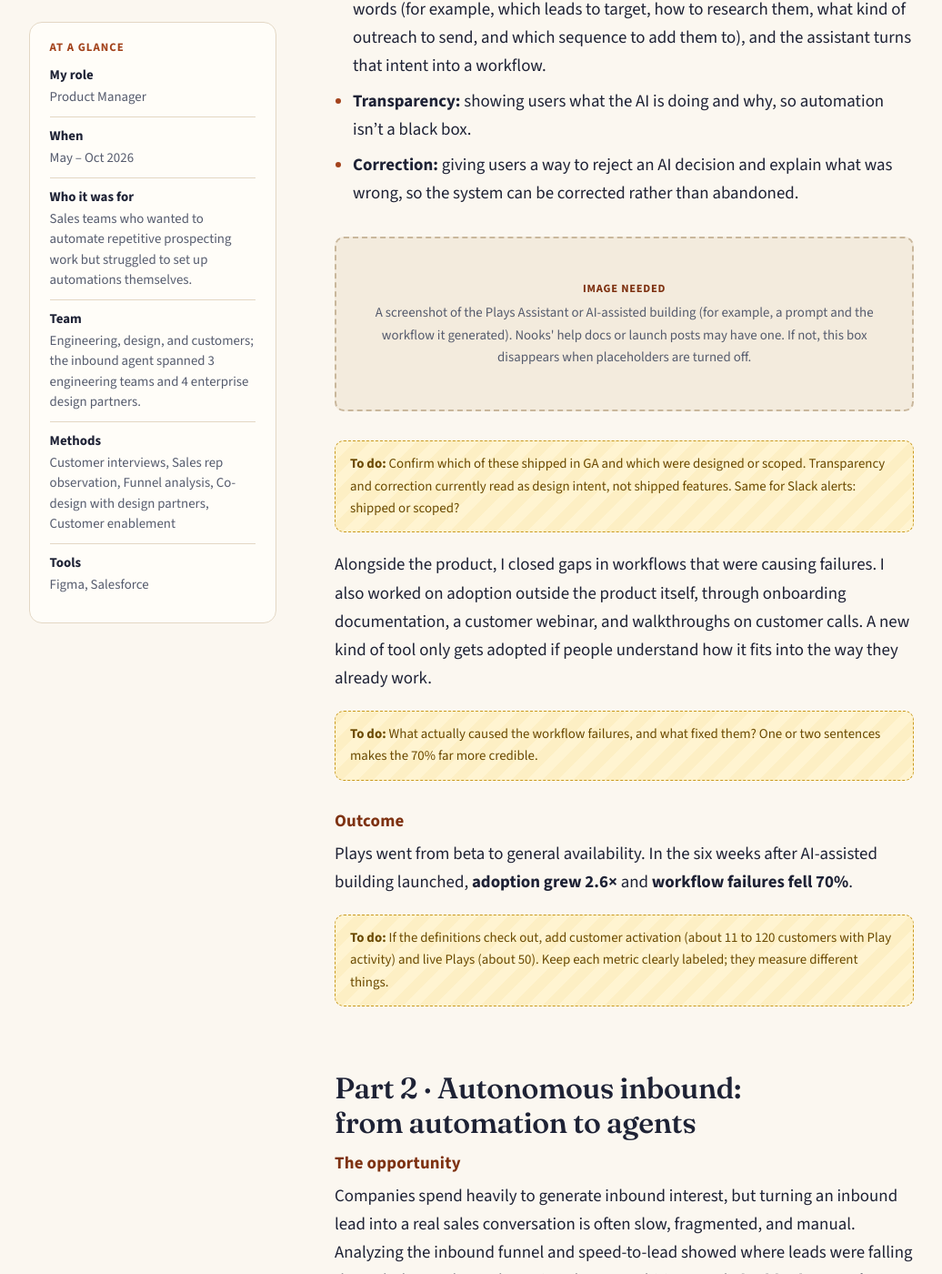
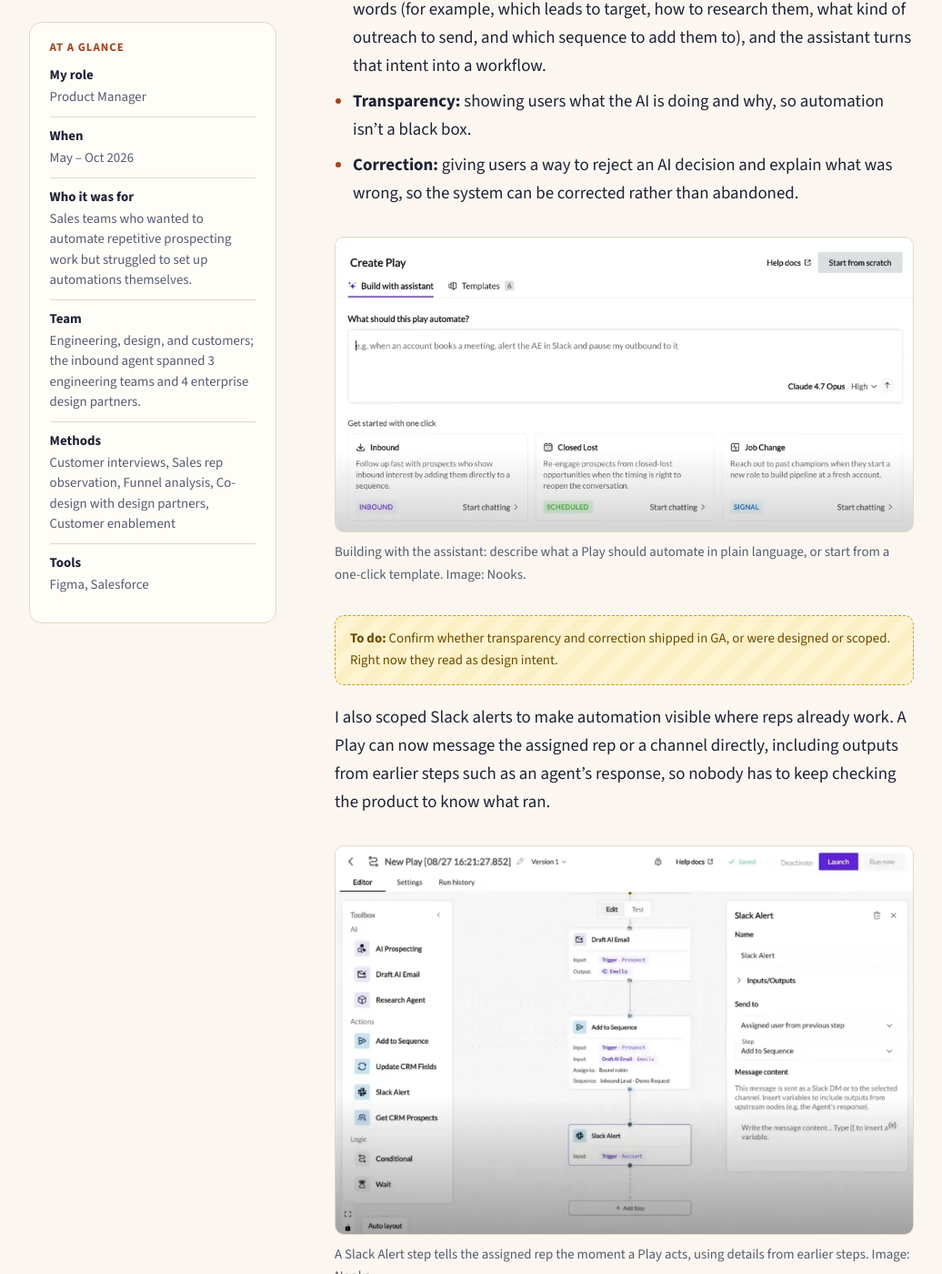
Before and after one commit to sabrinahu618/portfolio, a Jekyll site: the page built from _projects/nooks.md, in a window 1280 px wide and 1400 px high, scrolled down 3262 px. Shown: the whole window at 91% size, without its empty margins (32-1068 px from the left). Built offline with Jekyll 4.4.1, drawn with Linux system fonts in a browser that asks for light colours; some of the changed text lies outside the part shown.

Commit message:
Add Plays Assistant and Slack Alert screenshots to Nooks case study
Figures now open full size when clicked.

Co-Authored-By: Claude Opus 5.5 <noreply@anthropic.com>
Claude-Session: https://claude.ai/code/session_01HybnYJGYPLDq5hkAYptQSd

```diff
--- a/_includes/figure.html
+++ b/_includes/figure.html
@@ -5,11 +5,11 @@
   Leave src empty to show a placeholder box while drafting:
   {% include figure.html alt="" caption="" need="Photo of students presenting their websites" %}
 
-  Add wide=true to let the image break out wider than the text column.
+  Images open full size when clicked, so detailed screenshots stay readable.
 {%- endcomment -%}
 {%- if include.src and include.src != "" -%}
 <figure class="figure{% if include.wide %} figure--wide{% endif %}">
-  <img src="{{ include.src | relative_url }}" alt="{{ include.alt }}"{% if include.width %} width="{{ include.width }}" height="{{ include.height }}"{% endif %} loading="lazy" decoding="async">
+  <a class="figure__zoom" href="{{ include.src | relative_url }}" title="Open full-size image"><img src="{{ include.src | relative_url }}" alt="{{ include.alt }}"{% if include.width %} width="{{ include.width }}" height="{{ include.height }}"{% endif %} loading="lazy" decoding="async"></a>
   {%- if include.caption %}<figcaption>{{ include.caption }}</figcaption>{% endif %}
 </figure>
 {%- elsif site.show_placeholders -%}
--- a/_projects/nooks.md
+++ b/_projects/nooks.md
@@ -60,9 +60,13 @@ I shifted the strategy from asking customers to configure every step themselves
 - **Transparency:** showing users what the AI is doing and why, so automation isn't a black box.
 - **Correction:** giving users a way to reject an AI decision and explain what was wrong, so the system can be corrected rather than abandoned.
 
-{% include figure.html need="A screenshot of the Plays Assistant or AI-assisted building (for example, a prompt and the workflow it generated). Nooks' help docs or launch posts may have one. If not, this box disappears when placeholders are turned off." %}
+{% include figure.html src="/assets/img/nooks/plays-assistant.webp" alt="The Create Play screen with the Build with assistant tab selected. A text box asks 'What should this play automate?' with the example 'when an account books a meeting, alert the AE in Slack and pause my outbound to it.' Below are one-click starting points: Inbound, Closed Lost, and Job Change." width="1197" height="609" caption="Building with the assistant: describe what a Play should automate in plain language, or start from a one-click template. Image: Nooks." %}
 
-{% include todo.html note="Confirm which of these shipped in GA and which were designed or scoped. Transparency and correction currently read as design intent, not shipped features. Same for Slack alerts: shipped or scoped?" %}
+{% include todo.html note="Confirm whether transparency and correction shipped in GA, or were designed or scoped. Right now they read as design intent." %}
+
+I also scoped Slack alerts to make automation visible where reps already work. A Play can now message the assigned rep or a channel directly, including outputs from earlier steps such as an agent's response, so nobody has to keep checking the product to know what ran.
+
+{% include figure.html src="/assets/img/nooks/slack-alert.webp" alt="The Plays editor with a workflow of Draft AI Email, then Add to Sequence (assigned round robin to an Inbound Lead - Demo Request sequence), then a Slack Alert step. A side panel configures the Slack Alert to send to the user assigned in the Add to Sequence step, with a message box that can include variables from earlier steps." width="1600" height="1072" caption="A Slack Alert step tells the assigned rep the moment a Play acts, using details from earlier steps. Image: Nooks." %}
 
 Alongside the product, I closed gaps in workflows that were causing failures. I also worked on adoption outside the product itself, through onboarding documentation, a customer webinar, and walkthroughs on customer calls. A new kind of tool only gets adopted if people understand how it fits into the way they already work.
 
--- a/assets/css/main.css
+++ b/assets/css/main.css
@@ -341,6 +341,8 @@ main:focus { outline: none; }
 
 .figure { margin: 2rem 0; }
 .figure img { border-radius: 10px; border: 1px solid var(--line); background: #fff; width: 100%; }
+.figure__zoom { display: block; cursor: zoom-in; border-radius: 10px; }
+.figure__zoom:hover img { border-color: var(--accent); }
 .figure figcaption { margin-top: .6rem; font-size: var(--step--1); color: var(--muted); }
 
 .next-project { margin-block: clamp(3rem, 7vw, 5rem); }
```
Also changed, not shown: assets/img/nooks/plays-assistant.webp (added), assets/img/nooks/slack-alert.webp (added).
